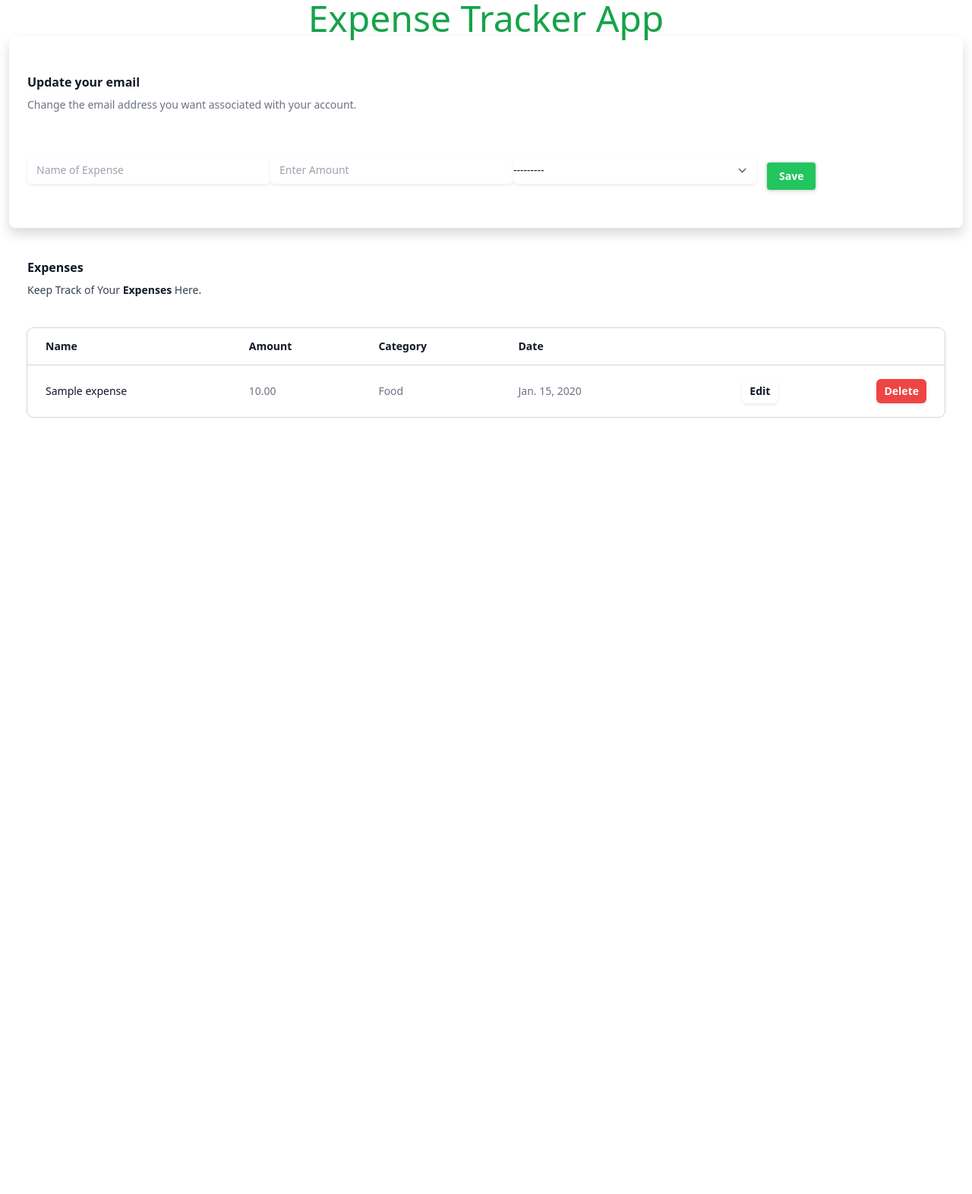
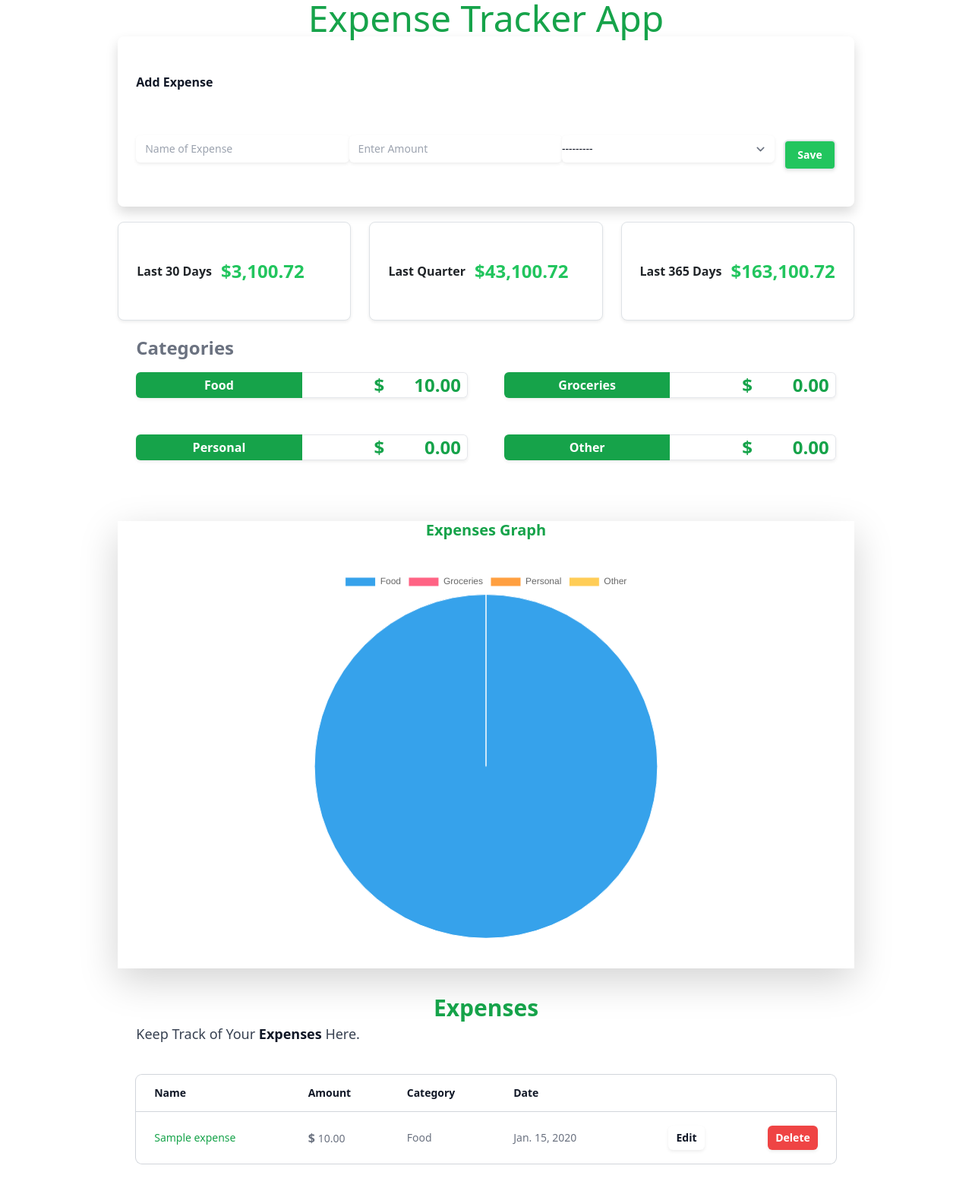
Before and after one commit to Rone10/expense_tracker, a Django app: page /expenses in a window 1280 px wide. Shown: the whole page at 76% size. Before the commit the page ends 550 px from the top, so only its background shows below. Run offline with Django 4.2, Linux system fonts and the light colour scheme; tables that the repository leaves empty hold one stand-in row (values such as "Sample post"); style sheets or scripts are compiled from the project's sources; some libraries are stand-ins or nearby versions.

Commit message:
implement expense charts with chartjs

```diff
--- a/expenses/views.py
+++ b/expenses/views.py
@@ -1,5 +1,6 @@
 from django.shortcuts import render
 from django.urls import reverse, reverse_lazy
+from django.db import models
 from .forms import ExpenseForm
 from .models import Expense
 from django.views.generic import ListView, DetailView, CreateView, UpdateView, DeleteView
@@ -37,11 +38,22 @@ class ExpenseCreateView(CreateView):
     def get_context_data(self, **kwargs):
         context = super().get_context_data(**kwargs)
         context['expenses'] =  Expense.objects.all()
+
+        categories = Expense.CATEGORIES
+        context['categories'] = categories
+        total = Expense.objects.all().aggregate(total=models.Sum('amount'))
+        context['total'] = total
+        cats = {}
+        for cat in categories:
+            print('cat', cat)
+            q = Expense.objects.filter(category=cat[0]).aggregate(total=models.Sum('amount'))['total']
+            if q:
+                cats[cat[0]] = float(q)
+            else:
+                cats[cat[0]] =  0.00
+        context['cats'] = cats
+        print(cats)
         return context
-
-    # def get_success_url(self) -> str:
-    #     return super().get_success_url()
-
 
 class ExpenseUpdateView(UpdateView):
     # model = Expense
--- a/templates/base.html
+++ b/templates/base.html
@@ -1,23 +1,25 @@
 {% load static tailwind_tags %}
 <!DOCTYPE html>
 
-<html lang="en" class="h-full bg-gray-50">
+<html lang="en" class="h-full ">
     <head>
         <meta charset="UTF-8">
         <title>My Blog</title>
         <link rel="stylesheet" href="/css/bootstrap.min.css">
         <link rel="stylesheet" href="/css/main.css">
         {% tailwind_css %}
+        {% block head_scripts %}{% endblock %}
+
 </head>
-    <body class="h-full">
-    <div class="container">
-        <div class="row">
-            <div class="col-md-12 header">
+    <body class="h-full w-full flex items-center flex-col">
+    <div class=" ">
+        <div class="">
+            <div class="c header">
                 <h1 class="text-5xl text-green-600 text-center">Expense Tracker App</h1>
             </div>
         </div>
-        <div class="row">
-            <div class="col-md-12">
+        <div class="">
+            <div class="">
                 {% block content %}{% endblock %}
             </div>
         </div>
@@ -26,6 +28,6 @@
         </div>
     </div>
 
-
+    {% block scripts %}{% endblock %}
     </body>
 </html>
--- a/templates/expenses/create.html
+++ b/templates/expenses/create.html
@@ -1,17 +1,12 @@
 {% extends 'base.html' %}
 
-
-
 {% block content  %}
-
-
+<div class="pb-10 ">
 
 <div class=" shadow sm:rounded-lg">
   <div class="px-4 py-5 sm:p-6 ">
-    <h3 class="text-base font-semibold leading-6 text-gray-900">Update your email</h3>
-    <div class="mt-2 max-w-xl text-sm text-gray-500">
-      <p>Change the email address you want associated with your account.</p>
-    </div>
+    <h3 class="text-base font-semibold leading-6 text-gray-900">Add Expense</h3>
+
     <form class="mt-5 sm:flex sm:items-center" method="post">
       {% csrf_token %}
 
@@ -31,16 +26,83 @@
     </form>
   </div>
 </div>
+<!-- Summaries -->
+<div class="grid grid-cols-1 gap-4 sm:grid-cols-3 sm:mt-5">
+  <div class="relative flex items-center space-x-3 rounded-lg border border-gray-300 bg-white px-6 py-5 shadow-sm focus-within:ring-2 focus-within:ring-indigo-500 focus-within:ring-offset-2 hover:border-gray-400">
+    <div class="flex-shrink-0">
+      <p class="truncate font-bold">Last 30 Days</p>
+    </div>
+    <div class="min-w-0 flex-1">
+
+      <p class="truncate text-green-500 font-bold text-2xl">$3,100.72</p>
+    </div>
+  </div>
+  <div class="relative flex items-center space-x-3 rounded-lg border border-gray-300 bg-white px-6 py-5 shadow-sm focus-within:ring-2 focus-within:ring-indigo-500 focus-within:ring-offset-2 hover:border-gray-400">
+    <div class="flex-shrink-0">
+      <p class="truncate font-bold">Last Quarter</p>
+    </div>
+    <div class="min-w-0 flex-1">
+
+      <p class="truncate text-green-500 font-bold text-2xl">$43,100.72</p>
+    </div>
+  </div>
+  <div class="relative flex items-center space-x-3 rounded-lg border border-gray-300 bg-white px-6 py-5 shadow-sm focus-within:ring-2 focus-within:ring-indigo-500 focus-within:ring-offset-2 hover:border-gray-400">
+    <div class="flex-shrink-0">
+      <p class="truncate font-bold">Last 365 Days</p>
+    </div>
+    <div class="min-w-0 flex-1">
+
+      <p class="truncate text-green-500 font-bold text-2xl">$163,100.72</p>
+    </div>
+  </div>
+
+</div>
+<!-- categories  -->
+<div class="sm:mt-5 px-4  lg:px-0">
+  <h2 class="text-2xl font-bold text-gray-500">Categories</h2>
+  <ul role="list" class="mt-3 grid grid-cols-1 gap-5 sm:grid-cols-2 sm:gap-6 ">
+    {% for key, value in cats.items %}
+    <li class="col-span-1 flex rounded-md shadow-sm">
+      <div class="category flex w-1/2 flex-shrink-0 items-center justify-center bg-green-600 rounded-l-md  font-bold text-white">{{key}}</div>
+      <div class="flex flex-1 items-center justify-between truncate rounded-r-md border-b border-r border-t border-gray-200 bg-white">
+
+        <div class="flex-shrink-0  w-full flex justify-around">
+          <div class="sm:w-1/2 ">
+            <p class="text-2xl font-bold text-green-600 text-right">$</p>
+          </div>
+          <div class=" sm:w-1/2 sm:pr-2">
+            <p class="category-amount text-2xl font-bold text-green-600 text-right">
+              {{value|floatformat:2}}
+            </p>
+          </div>
+        </div>
+      </div>
+    </li>
 
 
+    {% endfor %}
+  </ul>
+</div>
+
+<!-- Graph -->
+<div class="mx-auto ">
+
+  <div class="shadow-lg  mt-20   mx-auto">
+    <h1 class="text-xl text-center font-semibold leading-6 text-green-600 ">Expenses Graph</h1>
+    <div class="sm:w-1/2 mx-auto py-10">
+      <canvas id="myChart"></canvas>
+    </div>
+  </div>
+</div>
+
 <!-- List of Expenses -->
-<div class="px-4 sm:px-6 lg:px-8 mt-10">
+<div class="px-4  lg:px-0 mt-10">
 
 
   <div class="sm:flex sm:items-center">
     <div class="sm:flex-auto">
-      <h1 class="text-base font-semibold leading-6 text-gray-900">Expenses</h1>
-      <p class="mt-2 text-sm text-gray-700">Keep Track of Your <strong class="font-semibold text-gray-900">Expenses</strong> Here.</p>
+      <h1 class="text-3xl font-semibold leading-6 text-green-600 text-center">Expenses</h1>
+      <p class="mt-2 text-lg text-gray-700">Keep Track of Your <strong class="font-semibold text-gray-900">Expenses</strong> Here.</p>
     </div>
 
   </div>
@@ -67,16 +129,16 @@
           <td class="relative py-4 pl-4 pr-3 text-sm sm:pl-6">
               <a href="{% url 'expenses:detail' expense.id %}" class="text-indigo-600 hover:text-indigo-900">
 
-                  <div class="font-medium text-gray-900">{{expense.name}}</div>
+                  <div class="font-medium text-green-600">{{expense.name}}</div>
               </a>
             <div class="mt-1 flex flex-col text-gray-500 sm:block lg:hidden">
-              <span>{{expense.amount}}</span>
+              <span>${{expense.amount}}</span>
               <span class="hidden sm:inline">·</span>
               <span>{{expense.category}}</span>
               <span>{{expense.date}}</span>
             </div>
           </td>
-          <td class="hidden px-3 py-3.5 text-sm text-gray-500 lg:table-cell">{{expense.amount}}</td>
+          <td class="hidden px-3 py-3.5 text-sm text-gray-500 lg:table-cell"><span class="font-bold text-base mr-1">$</span>{{expense.amount}}</td>
           <td class="hidden px-3 py-3.5 text-sm text-gray-500 lg:table-cell">{{expense.category}}</td>
           <td class="hidden px-3 py-3.5 text-sm text-gray-500 lg:table-cell">{{expense.date}}</td>
 
@@ -100,4 +162,45 @@
 </div>
 
 
+
+</div>
+
+<script>
+  const ctx = document.getElementById('myChart');
+  const categories = document.getElementsByClassName('category')
+  const amounts = document.getElementsByClassName('category-amount')
+  const categoryLabels = []
+  const categoryAmounts = []
+  for (let i = 0; i < categories.length; i++) {
+    categoryLabels.push(categories[i].innerText)
+    categoryAmounts.push(amounts[i].innerText)
+  }
+
+  new Chart(ctx, {
+    type: 'pie',
+    data: {
+      labels: categoryLabels,
+      datasets: [{
+        label: 'Expenses',
+        data: categoryAmounts,
+        borderWidth: 1
+      }]
+    },
+    options: {
+      // scales: {
+      //   y: {
+      //     beginAtZero: true
+      //   }
+      // }
+    }
+  });
+</script>
+<script>
+  console.log('Hello from the console!');
+</script>
 {% endblock %}
+
+
+{% block head_scripts %}
+<script src="https://cdn.jsdelivr.net/npm/chart.js"></script>
+{% endblock %}
```
